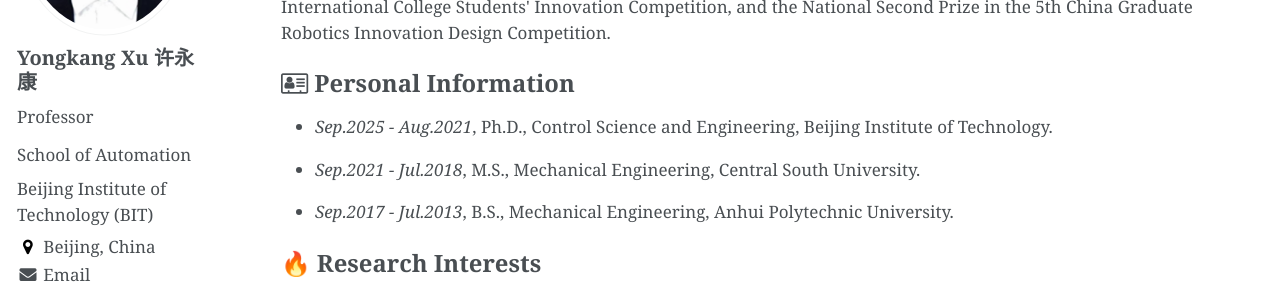
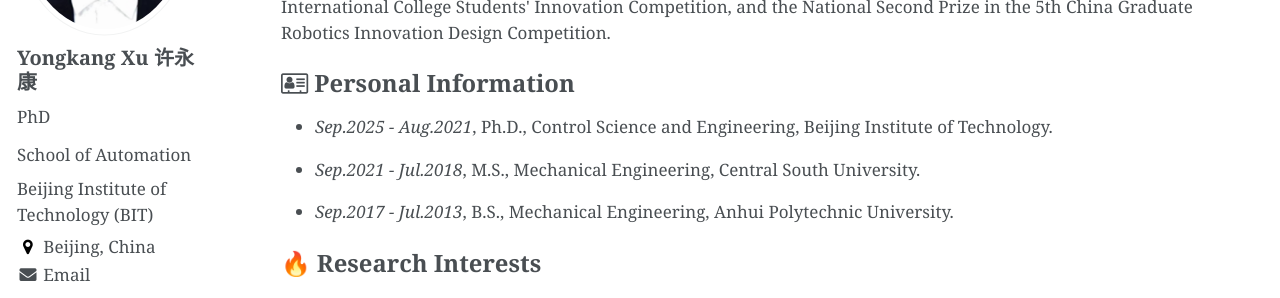
Before and after one commit to yk-xu/yongkangxu, a Jekyll site: the page built from _pages/about.md, in a window 1280 px wide. Shown: the part 279-577 px from the top of the page. Built offline with Jekyll 4.4.1, drawn with Linux system fonts in a browser that asks for light colours.

Commit message:
Update _config.yml

```diff
--- a/_config.yml
+++ b/_config.yml
@@ -23,7 +23,7 @@
 author:
   name             : "Yongkang Xu 许永康"
   avatar           : "images/xuyk.jpg"
-  bio              : "Professor"
+  bio              : "PhD"
   school           : "School of Automation"
   university       : "Beijing Institute of Technology (BIT)"
   location         : "Beijing, China"
```
